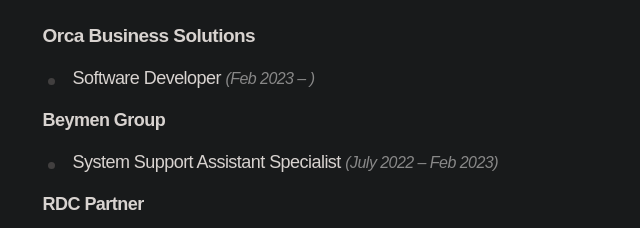
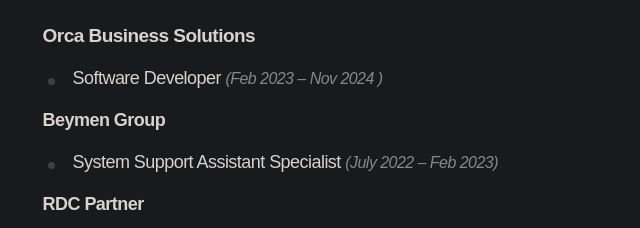
Before and after one commit to batuhangokalp/my-personal-website, a Gatsby site: page / in a window 1280 px wide. Shown: the part 484-712 px from the top of the page, 232-872 px from the left. Built offline with nearby package versions, Linux system fonts and the light colour scheme; Gatsby itself is replaced by a stand-in of ours; a web font is replaced by a local one.

Commit message:
Update journey-card.component.jsx

```diff
--- a/src/components/journey-card/journey-card.component.jsx
+++ b/src/components/journey-card/journey-card.component.jsx
@@ -88,7 +88,7 @@
         <ItemContainer>
           <Dot />
           <Item>
-            Software Developer <Date>(Feb 2023 – )</Date>
+            Software Developer <Date>(Feb 2023 – Nov 2024 )</Date>
           </Item>
         </ItemContainer>
 
```
